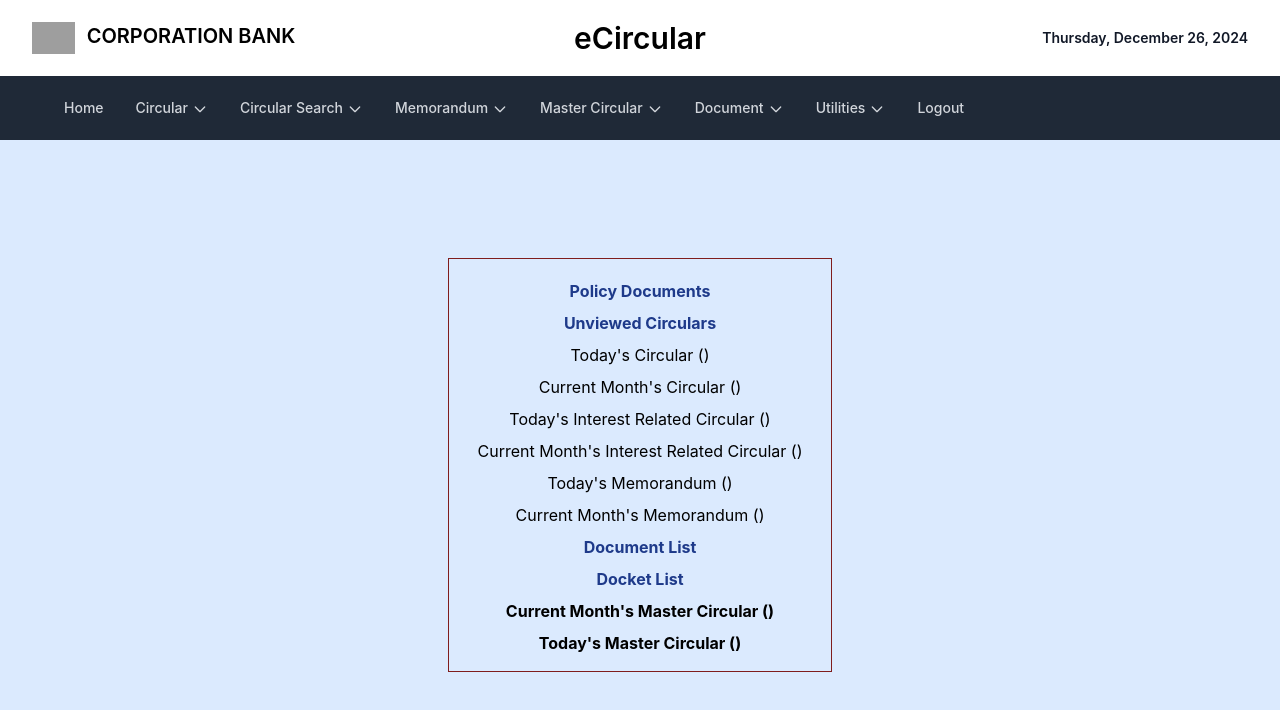
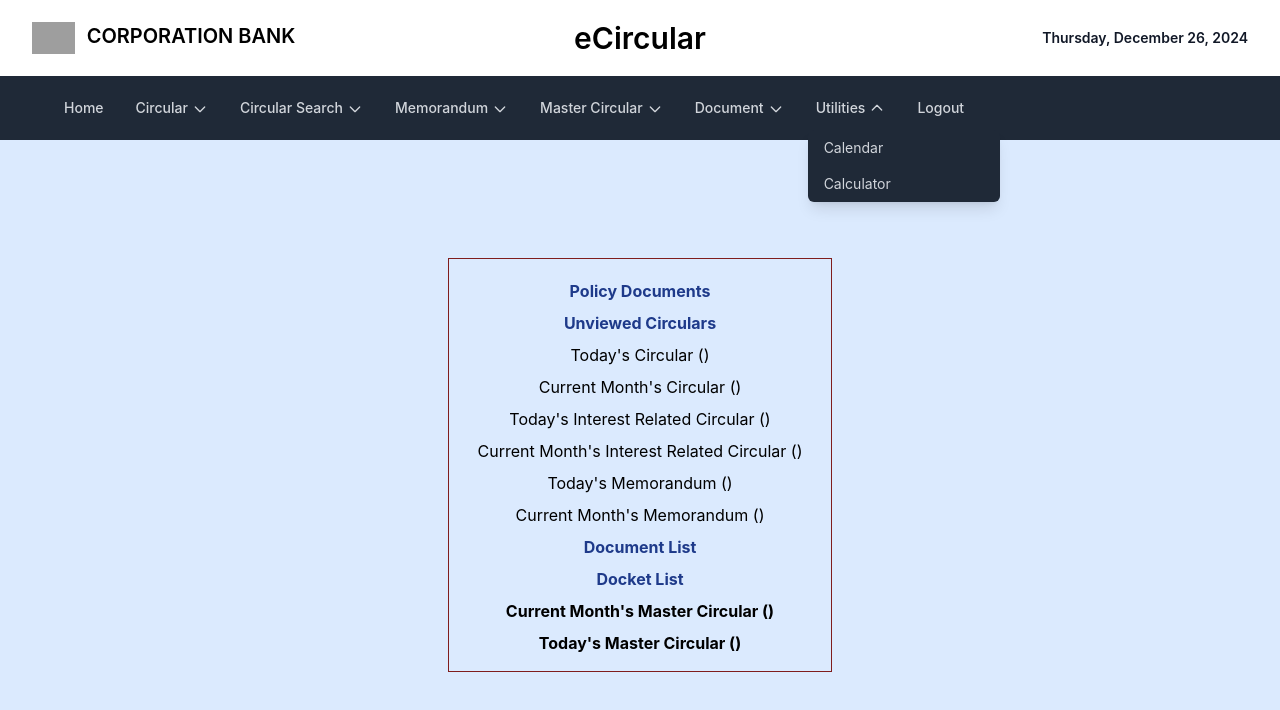
Before and after one commit to Shafiq9845/Bank-project, a React (Create React App) app: page / in a window 1280 px wide. Both pictures are taken after a click on the link "Utilities". Shown: the top 710 px of the page. Built offline with nearby package versions, Linux system fonts and the light colour scheme; grey boxes are pictures that could not be loaded.

Commit message:
reolved routes for isham

```diff
--- a/src/components/NavBar.jsx
+++ b/src/components/NavBar.jsx
@@ -21,6 +21,11 @@ export default function NavBar() {
     const [open, setOpen] = React.useState(false);
     const handleOpen = () => setOpen(true);
     const handleClose = () => setOpen(false);
+    const [showUtilities, setShowUtilities] = React.useState(false);
+
+    const toggleUtilities = () => {
+        setShowUtilities(!showUtilities);
+    };
 
     return (
         <div>
@@ -80,12 +85,20 @@ export default function NavBar() {
                                             <path strokeLinecap="round" strokeLinejoin="round" d="M19 9l-7 7-7-7" />
                                         </svg>
                                     </a>
-                                    <a href="#" class="rounded-md px-3 py-2 text-xs md:px-2 md:py-1 md:text-sm font-medium text-gray-300 hover:bg-gray-700 hover:text-white">
-                                        Utilities
-                                        <svg className="w-4 h-4 inline ml-1" fill="none" stroke="currentColor" viewBox="0 0 24 24" strokeWidth="2" aria-hidden="true">
-                                            <path strokeLinecap="round" strokeLinejoin="round" d="M19 9l-7 7-7-7" />
-                                        </svg>
-                                    </a>
+                                    <div class="relative">
+                                        <a href="#" class="rounded-md px-3 py-2 text-xs md:px-2 md:py-1 md:text-sm font-medium text-gray-300 hover:bg-gray-700 hover:text-white flex items-center" onClick={toggleUtilities}>
+                                            Utilities
+                                            <svg className={`w-4 h-4 ml-1 transform transition-transform duration-200 ${showUtilities ? 'rotate-180' : 'rotate-0'}`} fill="none" stroke="currentColor" viewBox="0 0 24 24" strokeWidth="2" aria-hidden="true">
+                                                <path strokeLinecap="round" strokeLinejoin="round" d="M19 9l-7 7-7-7" />
+                                            </svg>
+                                        </a>
+                                        {showUtilities && (
+                                            <div class="absolute left-0 mt-2 w-48 bg-gray-800 rounded-md shadow-lg z-10">
+                                                <a href="/calendar" class="block px-4 py-2 text-sm text-gray-300 hover:bg-gray-700">Calendar</a>
+                                                <a href="/calculator" class="block px-4 py-2 text-sm text-gray-300 hover:bg-gray-700">Calculator</a>
+                                            </div>
+                                        )}
+                                    </div>
                                     <a href="#" class="rounded-md px-3 py-2 text-xs md:px-2 md:py-1 md:text-sm font-medium text-gray-300 hover:bg-gray-700 hover:text-white" onClick={handleOpen}>
                                         Logout
                                     </a>
--- a/src/components/Router.jsx
+++ b/src/components/Router.jsx
@@ -14,7 +14,9 @@ import DRelativeSearch from './DRelativeSearch'
 import OldCircularIndexSearch from './OldCircularIndexSearch'
 import DocumentSearch from './DocumentSearch'
 import DocketListAll from './DocketlistAll'
-
+import Calcultor from './Scientific_calcualtor/ScientificCalculator'
+import Calendar from './Calendar/Calendar'
+import MasterCircularSearch from './MasterCirculateSearch'
 export default function Router() {
   const WithNavBar = ({ children }) => {
     return (
@@ -31,22 +33,25 @@ export default function Router() {
       <BrowserRouter>
         {/* <Header/>
           <NavBar/> */}
-            <Routes>
-                <Route exact path='/' element={<WithNavBar><Home/></WithNavBar>}/>
-                <Route path='/circularlist' element={<WithNavBar><CircularList/></WithNavBar>}/>
-                <Route path='/faqlist' element={<WithNavBar><FAQList/></WithNavBar>}/>
-                <Route path='/favouritescircular' element={<WithNavBar><FavouritesCircular/></WithNavBar>}/>
-                <Route path='/dcircularsearch' element={<WithNavBar><DCircularSearch/></WithNavBar>}/>
-                <Route path='/memorandumcancelled' element={<WithNavBar><MemorandumCancelled/></WithNavBar>}/>
-                <Route path='/askcontent' element={<WithNavBar><AskContent/></WithNavBar>}/>
-                <Route path='/drelativesearch' element={<WithNavBar><DRelativeSearch/></WithNavBar>}/>
-                <Route path='/oldcircularindexsearch' element={<WithNavBar><OldCircularIndexSearch/></WithNavBar>}/>
-                <Route path='/documentsearch' element={<WithNavBar><DocumentSearch/></WithNavBar>}/>
-                <Route path='/docketlistall' element={<WithNavBar><DocketListAll/></WithNavBar>}/>
+        <Routes>
+          <Route exact path='/' element={<WithNavBar><Home /></WithNavBar>} />
+          <Route path='/circularlist' element={<WithNavBar><CircularList /></WithNavBar>} />
+          <Route path='/faqlist' element={<WithNavBar><FAQList /></WithNavBar>} />
+          <Route path='/favouritescircular' element={<WithNavBar><FavouritesCircular /></WithNavBar>} />
+          <Route path='/dcircularsearch' element={<WithNavBar><DCircularSearch /></WithNavBar>} />
+          <Route path='/memorandumcancelled' element={<WithNavBar><MemorandumCancelled /></WithNavBar>} />
+          <Route path='/askcontent' element={<WithNavBar><AskContent /></WithNavBar>} />
+          <Route path='/drelativesearch' element={<WithNavBar><DRelativeSearch /></WithNavBar>} />
+          <Route path='/oldcircularindexsearch' element={<WithNavBar><OldCircularIndexSearch /></WithNavBar>} />
+          <Route path='/documentsearch' element={<WithNavBar><DocumentSearch /></WithNavBar>} />
+          <Route path='/docketlistall' element={<WithNavBar><DocketListAll /></WithNavBar>} />
+          <Route path='/calculator' element={<WithNavBar><Calcultor /></WithNavBar >} />
+          <Route path='/calendar' element={<WithNavBar><Calendar /></WithNavBar >} />
+          <Route path='/mastercircularsearch' element={<WithNavBar><MasterCircularSearch /></WithNavBar >} />
 
-                <Route path='/login' element={<Login/>}/>
-            </Routes>
-        </BrowserRouter>
+          <Route path='/login' element={<Login />} />
+        </Routes>
+      </BrowserRouter>
     </div>
   )
 }
```
